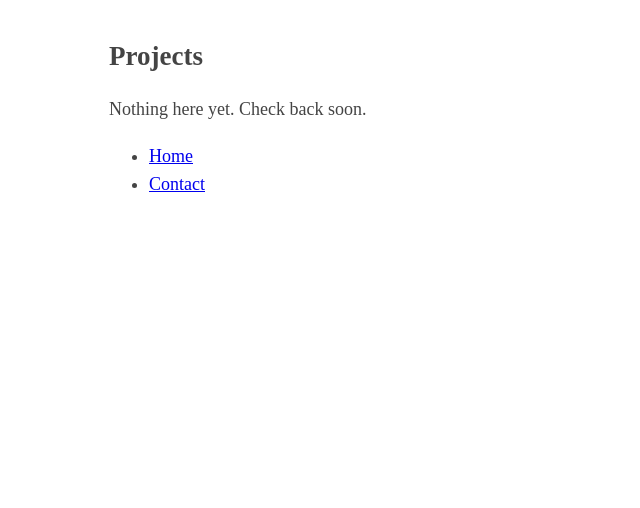
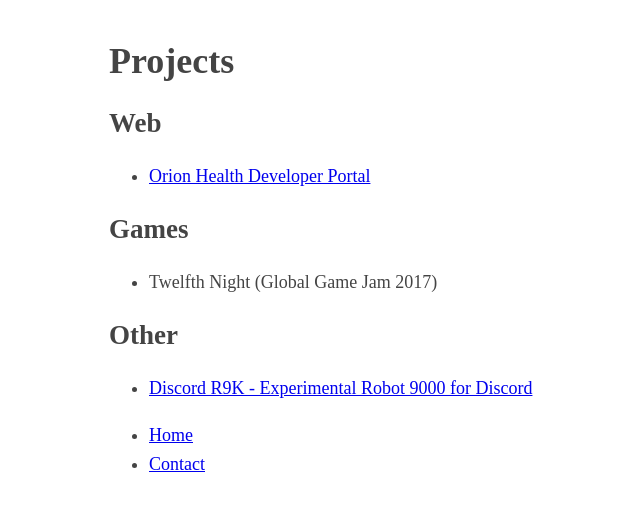
Before and after one commit to SarenCurrie/sarencurrie.github.io, a plain HTML site: page projects/index.html in a window 1280 px wide. Shown: the whole page, without its empty margins (206-846 px from the left). Drawn offline with Linux system fonts and the light colour scheme.

Commit message:
Add project page

```diff
--- a/projects/index.html
+++ b/projects/index.html
@@ -2,8 +2,8 @@
 <html>
   <head>
     <meta charset="utf-8">
-    <title>Saren Currie</title>
-    <meta name="description" content="Backend developer, currently working for Orion Health in Auckland, New Zealand.">
+    <title>Saren Currie - Projects</title>
+    <meta name="description" content="Projects I have worked on.">
     <style media="screen">
     body{
       margin: 40px auto;
@@ -18,9 +18,24 @@
   </head>
   <body lang="en">
     <main>
+      <h1>Projects</h1>
       <section>
-        <h1>Projects</h1>
-        <p>Nothing here yet. Check back soon.</p>
+        <h2>Web</h2>
+        <ul>
+          <li><a href="https://developer.orionhealth.io">Orion Health Developer Portal</a></li>
+        </ul>
+      </section>
+      <section>
+        <h2>Games</h2>
+        <ul>
+          <li><a href="https://globalgamejam.org/2017/games/twelfth-night"></a>Twelfth Night (Global Game Jam 2017)</a></li>
+        </ul>
+      </section>
+      <section>
+        <h2>Other</h2>
+        <ul>
+          <li><a href="https://github.com/SarenCurrie/discord-r9k">Discord R9K - Experimental Robot 9000 for Discord</a></li>
+        </ul>
       </section>
     </main>
     <footer>
```
Also changed, not shown: contact/index.html (+1 -0 lines), index.html (+1 -0 lines).
